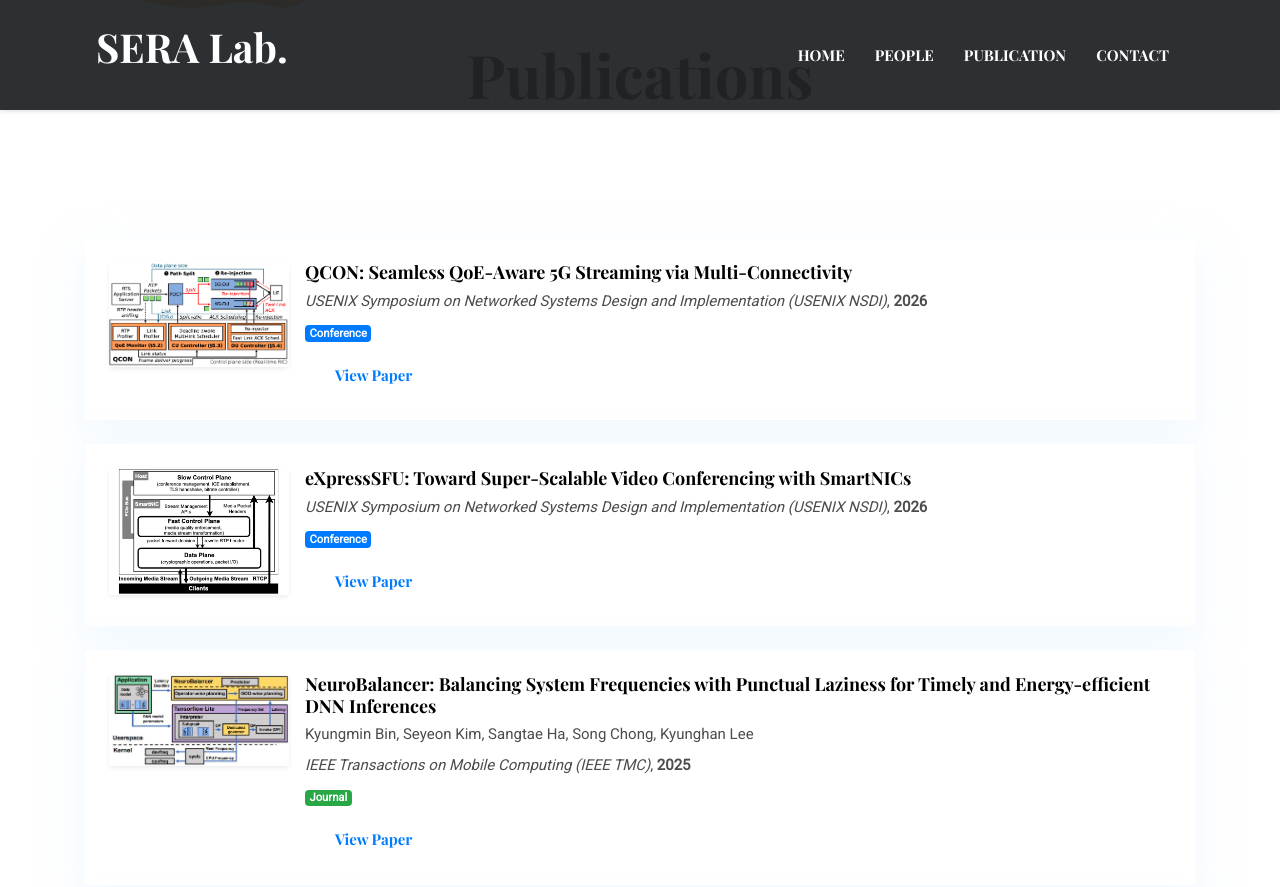
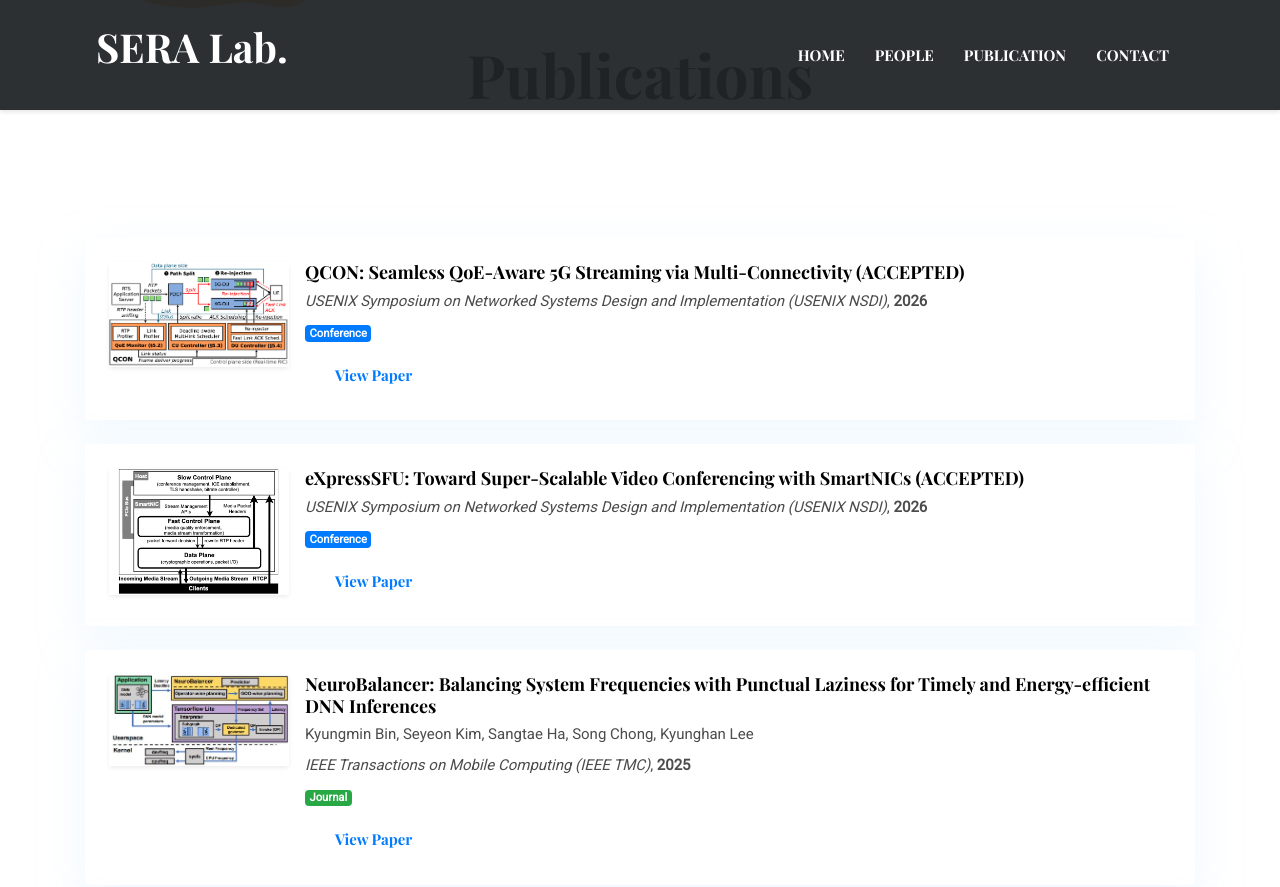
Before and after one commit to seyeon4302/seyeon4302.github.io, a Jekyll site: the page built from _pages/publications.html, in a window 1280 px wide and 900 px high, scrolled down 546 px. Shown: the top 887 px of the window. Built offline with Jekyll 4.4.1, drawn with Linux system fonts in a browser that asks for light colours.

Commit message:
Update publications.yml

```diff
--- a/_data/publications.yml
+++ b/_data/publications.yml
@@ -1,18 +1,16 @@
-- title: "eXpressSFU: Toward Super-Scalable Video Conferencing with SmartNICs"
+- title: "eXpressSFU: Toward Super-Scalable Video Conferencing with SmartNICs (ACCEPTED)"
   venue: USENIX Symposium on Networked Systems Design and Implementation (USENIX NSDI)
   year: 2026
   type: conference
   link: .
   icon: assets/images/publications/expresssfu.png
 
-
-
-- title: "QCON: Seamless QoE-Aware 5G Streaming via Multi-Connectivity"
+- title: "QCON: Seamless QoE-Aware 5G Streaming via Multi-Connectivity (ACCEPTED)"
   venue: USENIX Symposium on Networked Systems Design and Implementation (USENIX NSDI)
   year: 2026
   type: conference
   link: .
-  icon: assets/images/publications/qcon.png
+  icon: assets/images/publications/QCON.png
 
 
 - authors: Hojeong Lee, YuHong Kim, Sangwoo Ryu, James Won-Ki Hong, Sangtae Ha, Seyeon Kim*
```
